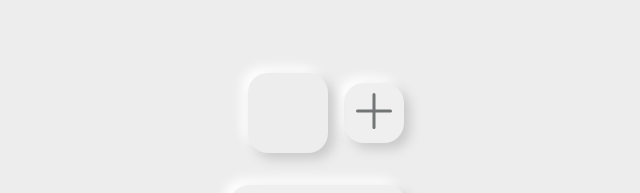
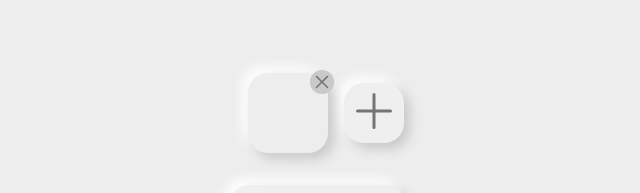
Before and after one commit to Heargo/ColorsPreview, a Vue app: page /#/ in a window 1280 px wide. Both pictures are taken after a click on the button 640 px from the left and 364 px from the top of the page. Shown: the part 252-445 px from the top of the page, without its empty margins (322-962 px from the left). Built offline with nearby package versions, Linux system fonts and the light colour scheme.

Commit message:
add remove button

```diff
--- a/src/components/Colors.vue
+++ b/src/components/Colors.vue
@@ -3,6 +3,7 @@
         <div class="color" v-for="(c, i) in $store.state.colors" :key="c">
             <input type="color" :id="'input-'+i" :name="i" v-model.lazy="$store.state.colors[i]">
             <label :id="'label-'+i" :style="{'background-color':$store.state.colors[i]}" :for="'input-'+i"></label>
+            <img src="@/assets/svg/delete.svg" alt="delete" @click="removeColor(i)">
         </div>
         <button @click="addColor" ><img src="@/assets/svg/cross.svg" alt=""></button>
     </div>
@@ -21,6 +22,9 @@ export default {
             console.log(this.$store)
             var STORE = this.$store;
             STORE.commit('addColor');
+        },
+        removeColor(index){
+            this.$store.state.colors.splice(index,1);
         }
 
     }
@@ -40,10 +44,12 @@ export default {
         height:80px;
         border-radius:20px;
         margin:1rem;
+        position: relative;
         input{
             visibility: hidden;
         }
         label{
+            cursor: pointer;
             display: block;
             width:80px;
             height:80px;
@@ -51,6 +57,16 @@ export default {
             box-shadow:  6px 6px 12px #c9c9c9,
              -6px -6px 12px #ffffff;
             transform:translateY(-27px);
+        }
+        img{
+            cursor: pointer;
+            position:absolute;
+            top:-2px;
+            right:-5px;
+            transform:scale(1.1);
+            background-color:#c9c9c9;
+            padding:0.2rem;
+            border-radius:100%;
         }
     }
     button{
```
Also changed, not shown: src/assets/svg/delete.svg (added), 1 other file (tests, documents, lock files or other folders).
